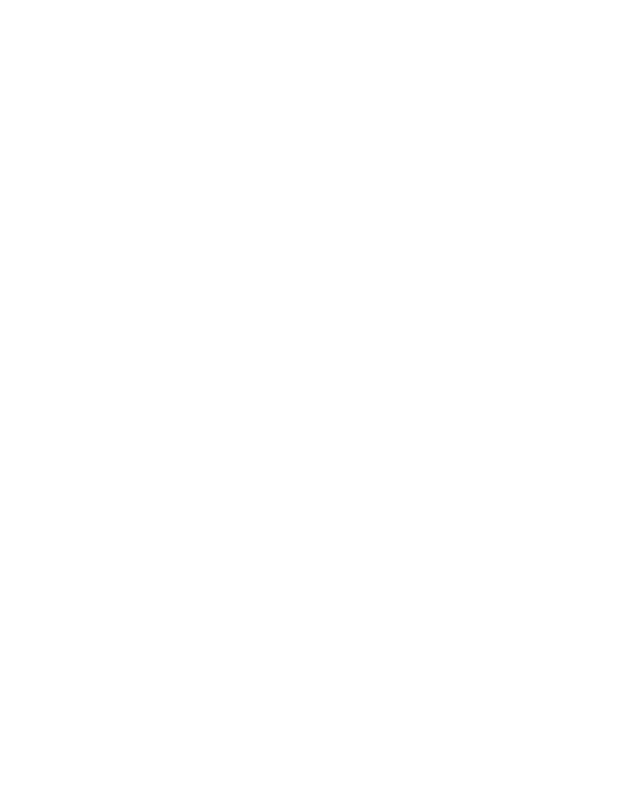
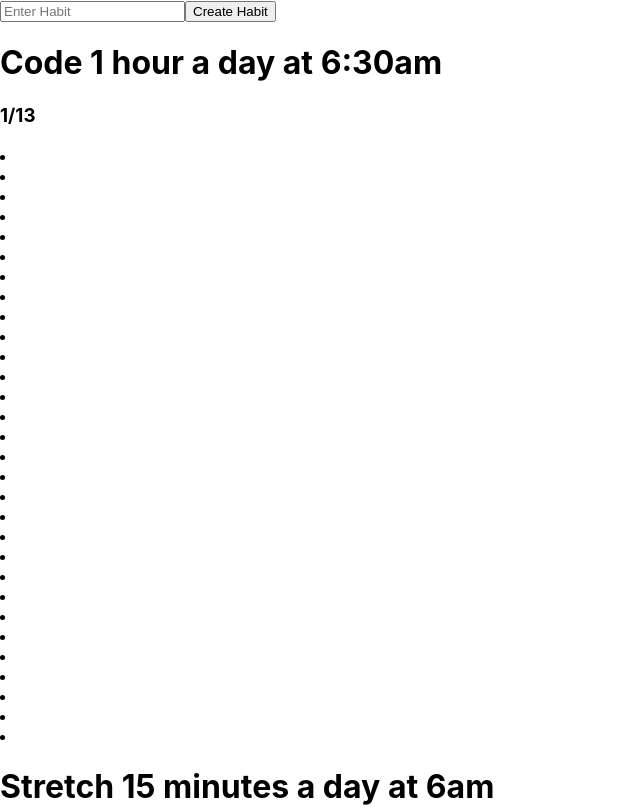
Before and after one commit to pfelto/HabitTracker, a React (Create React App) app: page / in a window 1280 px wide. Shown: the top 807 px of the page, without its empty margins (0-640 px from the left). Built offline with nearby package versions, Linux system fonts and the light colour scheme.

Commit message:
Started with very basic markup for the Habit tracking App. Working on the create separate React components now for the Habit table display and the individual habit cards when clicked on

```diff
--- a/src/App.js
+++ b/src/App.js
@@ -1,7 +1,47 @@
-import React from "react";
+import React, { useState } from "react";
+import { HabitForm } from "./HabitForm/HabitForm";
+import { SubmitButton } from "./HabitForm/SubmitButton";
+import { TextInput } from "./HabitForm/TextInput";
+
+const HabitData = [
+  {
+    habitID: 1,
+    habitName: "Code 1 hour a day at 6:30am",
+    habitStart: "1/13",
+    habitTracker: Array(30).fill(""),
+  },
+  {
+    habitID: 2,
+    habitName: "Stretch 15 minutes a day at 6am",
+    habitStart: "12/25",
+    habitTracker: Array(30).fill("X"),
+  },
+];
 
 function App() {
-  return <div className="App"></div>;
+  const [habitInput, setHabitInput] = useState("");
+
+  function changeInput(e) {
+    setHabitInput(e.target.value);
+  }
+
+  return (
+    <div className="App">
+      <HabitForm>
+        <TextInput habitInput={habitInput} handleChange={changeInput} />
+        <SubmitButton />
+      </HabitForm>
+      {HabitData.map((habit) => (
+        <div key={habit.habitID}>
+          <h1>{habit.habitName}</h1>
+          <h3>{habit.habitStart}</h3>
+          {habit.habitTracker.map((habitTrackerSquare, index) => (
+            <li key={index}>{habitTrackerSquare}</li>
+          ))}
+        </div>
+      ))}
+    </div>
+  );
 }
 
 export default App;
--- /dev/null
+++ b/src/HabitForm/HabitForm.js
@@ -0,0 +1,15 @@
+export const HabitForm = (props) => {
+  return (
+    <form
+      onSubmit={(e) => {
+        e.preventDefault();
+        const today = new Date();
+        const todayDay = `${today.getMonth() + 1}/${today.getDate()}`;
+        const todayMon = today.getMonth();
+        console.log(`submitted on ${todayDay}`);
+      }}
+    >
+      {props.children}
+    </form>
+  );
+};
--- /dev/null
+++ b/src/HabitForm/SubmitButton.js
@@ -0,0 +1,3 @@
+export const SubmitButton = () => {
+  return <button type="submit">Create Habit</button>;
+};
--- /dev/null
+++ b/src/HabitForm/TextInput.js
@@ -0,0 +1,10 @@
+export const TextInput = (props) => {
+  return (
+    <input
+      type="text"
+      value={props.habitInput}
+      onChange={props.handleChange}
+      placeholder="Enter Habit"
+    ></input>
+  );
+};
```
